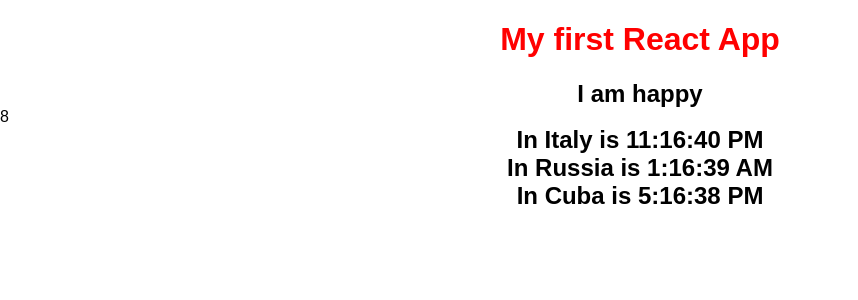
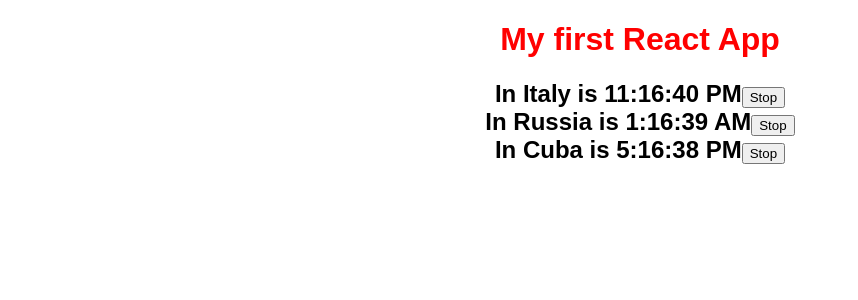
Before and after one commit to hidran/react-redux-course, a React (Create React App) app in the folder introapp/: page / in a window 1280 px wide. Shown: the top 300 px of the page, without its empty margins (0-858 px from the left). Built offline with nearby package versions, Linux system fonts and the light colour scheme.

Commit message:
add toggle watch

```diff
--- a/introapp/src/App.js
+++ b/introapp/src/App.js
@@ -1,7 +1,7 @@
 import React, { Component } from 'react';
 import './App.css';
 import Clock from  './Clock'
-const happy =  <h2>I am happy</h2>;
+
 
 class App extends Component {
 
@@ -11,8 +11,7 @@
       <div className="App">
        <h1> My first React App</h1>
       </div>
-      { happy }
-      { 4+4}
+
       <Clock secs="1" country="Italy" timezone="0" />
       <Clock  secs="2" country="Russia"  timezone="2" />
       <Clock  secs="3" country="Cuba" timezone="-6" ></Clock>
--- a/introapp/src/Clock.js
+++ b/introapp/src/Clock.js
@@ -5,7 +5,8 @@
 
     constructor(props) {
         super(props);
-
+        const obj = {}
+      //  this.toggleWatch =  this.toggleWatch.bind(this)
        /* this.state = {
             date: new Date(),
             timezone : 1
@@ -14,7 +15,8 @@
         this.state = {
             timestamp : Date.now(),
             date: new Date(),
-            timezone : 1
+            timezone : 1,
+            stopped : false
         };
 
     }
@@ -24,15 +26,19 @@
     const tempo =  d.getTime()  + this.props.timezone  * 3600 * 1000 ;
     const data = new Date(tempo);
 
-    return <h2> In { this.props.country }  is   {data.toLocaleTimeString() }</h2>
+    return <h2> In { this.props.country }  is   {data.toLocaleTimeString() }
+    <button onClick={this.toggleWatch}>{this.state.stopped ? 'Start' : 'Stop'}</button>
+    </h2>
    }
+   toggleWatch = (e) => {
+      this.setState((state, props) => {
+        state.stopped ? this.startWatch() :  clearInterval(this.interval);
+          return  {stopped: ! state.stopped};
+      })
+   };
 
    tick = () => {
-   /*
-   this.setState({
-       date: new Date()
-   });
-   */
+
    this.setState((precState, props) => {
         return {
            timestamp: precState.timestamp + props.secs*1000
@@ -40,10 +46,13 @@
    });
 
 };
+  startWatch(){
+    this.interval =  setInterval(this.tick, this.props.secs*1000);
+  }
   // setInterval(this.tick, 1000);
    componentDidMount(){
        console.log('Component did update')
-      this.interval =  setInterval(this.tick, this.props.secs*1000);
+     this.startWatch();
    }
    componentWillUnmount(){
        clearInterval(this.interval);
```
